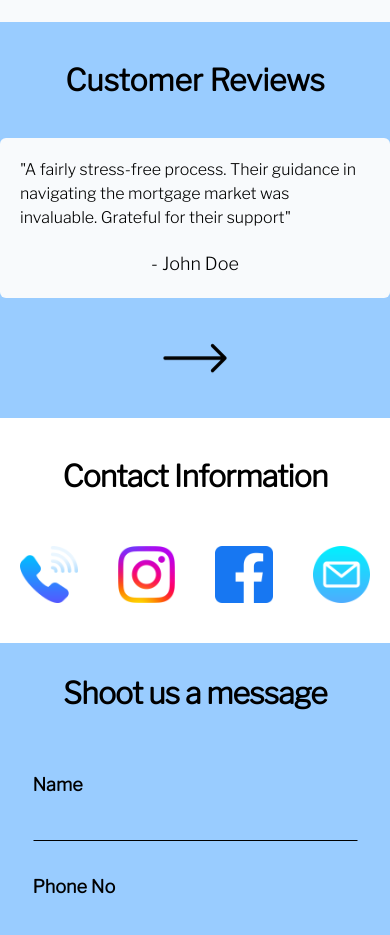
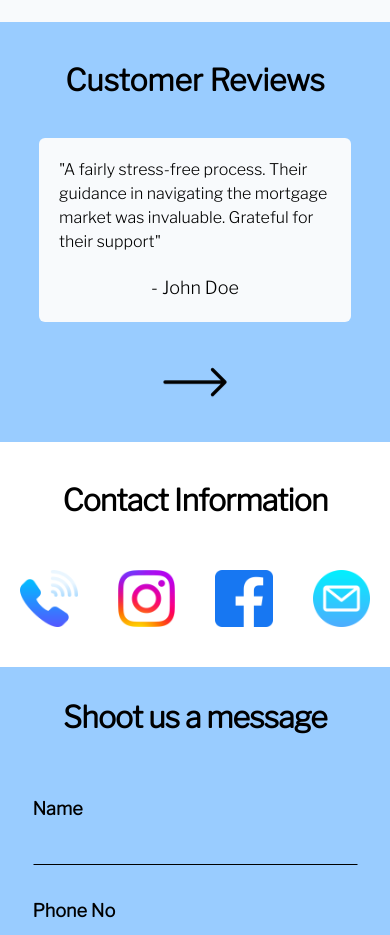
Before and after one commit to Karan-Brar/mortgage-website-clone, a Next.js app: page / in a window 390 px wide. Shown: the part 1360-2295 px from the top of the page. Built offline with nearby package versions, Linux system fonts and the light colour scheme.

Commit message:
refactor

```diff
--- a/components/Testimonials.js
+++ b/components/Testimonials.js
@@ -1,5 +1,5 @@
 "use client";
-import { useState, useEffect, useRef } from "react";
+import { useState } from "react";
 
 const testimonials = [
   "A fairly stress-free process. Their guidance in navigating the mortgage market was invaluable. Grateful for their support",
@@ -15,8 +15,6 @@ const clientNames = [
 
 const Testimonials = () => {
   const [currentTextIndex, setCurrentTextIndex] = useState(0);
-  const textRef = useRef(null);
-  const clientRef = useRef(null);
   const [fadeIn, setFadeIn] = useState(true);
 
   const handleClick = () => {
@@ -32,14 +30,12 @@ const Testimonials = () => {
   };
 
 
-  //opacity-0
-  //opacity-0
   return (
     <div className="bg-blue-100 font-franklin">
       <h1 className="py-10 mx-auto font-bold w-fit heading">
         Customer Reviews
       </h1>
-      <div className="lg:w-2/5 w/4/5  mx-auto rounded-md bg-slate-50">
+      <div className="w-4/5 mx-auto rounded-md lg:w-2/5 bg-slate-50">
         <div className={`flex flex-col items-center justify-center  ease-in duration-300 ${fadeIn ? "opacity-100" : "opacity-0"
           }`}>
           <div
```
